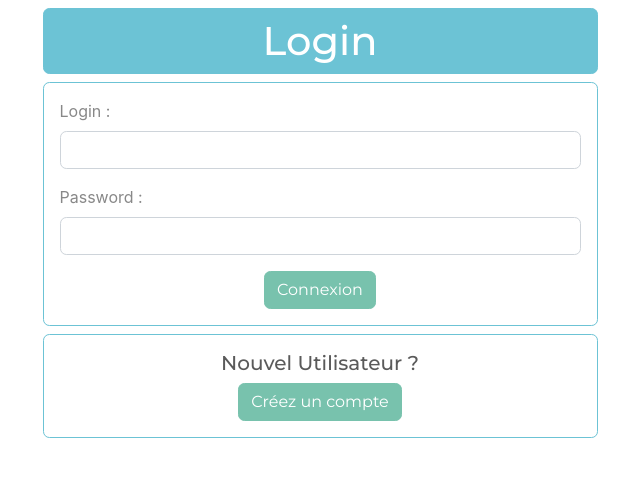
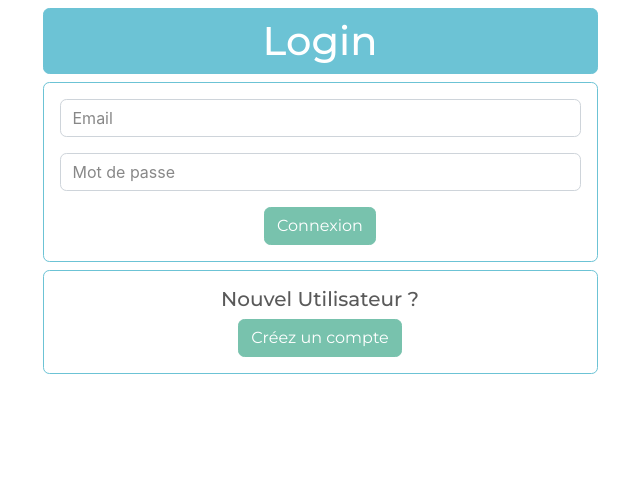
Before and after one commit to bferte/ToDoList2, a Symfony app: template templates/global/login.html.twig in a window 1280 px wide. Shown: the part 56-533 px from the top of the page, without its empty margins (320-960 px from the left). Run offline with Twig, Linux system fonts and the light colour scheme; the template is opened without the code that fills it, so the values that code supplies are empty; some libraries are stand-ins or nearby versions.

Commit message:
08/03/21

```diff
--- a/templates/base.html.twig
+++ b/templates/base.html.twig
@@ -37,6 +37,7 @@
 
         </div>
     </nav>
+    {% block addNote %}{% endblock %}
     <div class="container">
         <h1 class="border border-info rounded text-white m-2 p-2 text-center bg-info w-50 mx-auto">{% block monTitre %}{% endblock %}</h1>
         {% block body %}{% endblock %}
--- a/templates/global/login.html.twig
+++ b/templates/global/login.html.twig
@@ -11,12 +11,11 @@
             {% endif %}
             <form action="{{path('login')}}" method="post" class="mx-auto">
                 <div class="form-group">
-                    <label>Login : </label>
-                    <input type="text" required name="_email" class="form-control" value="{{lastUserName}}">
+                    <input type="text" required name="_email" placeholder="Email" class="form-control" value="{{lastUserName}}">
                 </div>
                 <div class="form-group">
-                    <label>Password : </label>
-                    <input type="password" required name="_password" class="form-control">
+
+                    <input type="password" required name="_password" placeholder="Mot de passe" class="form-control">
                 </div>
                 <div class="text-center">
                     <input type="submit" class="btn btn-primary" value="Connexion">
@@ -26,8 +25,7 @@
     </div>
     <div class="containerLogin w-50 mx-auto border border-info rounded p-3 m-2 text-center">
     <h5 class="text-center">Nouvel Utilisateur ?</h5>
-    <button class="btn btn-primary center-block">Créez un compte</button>
-
+    <a href="{{path('inscription')}}" class="btn btn-primary center-block">Créez un compte</a>
     </div>
 
 
```
Also changed, not shown: templates/global/inscription.html.twig (+7 -4 lines), templates/note/notes.html.twig (+7 -0 lines).
